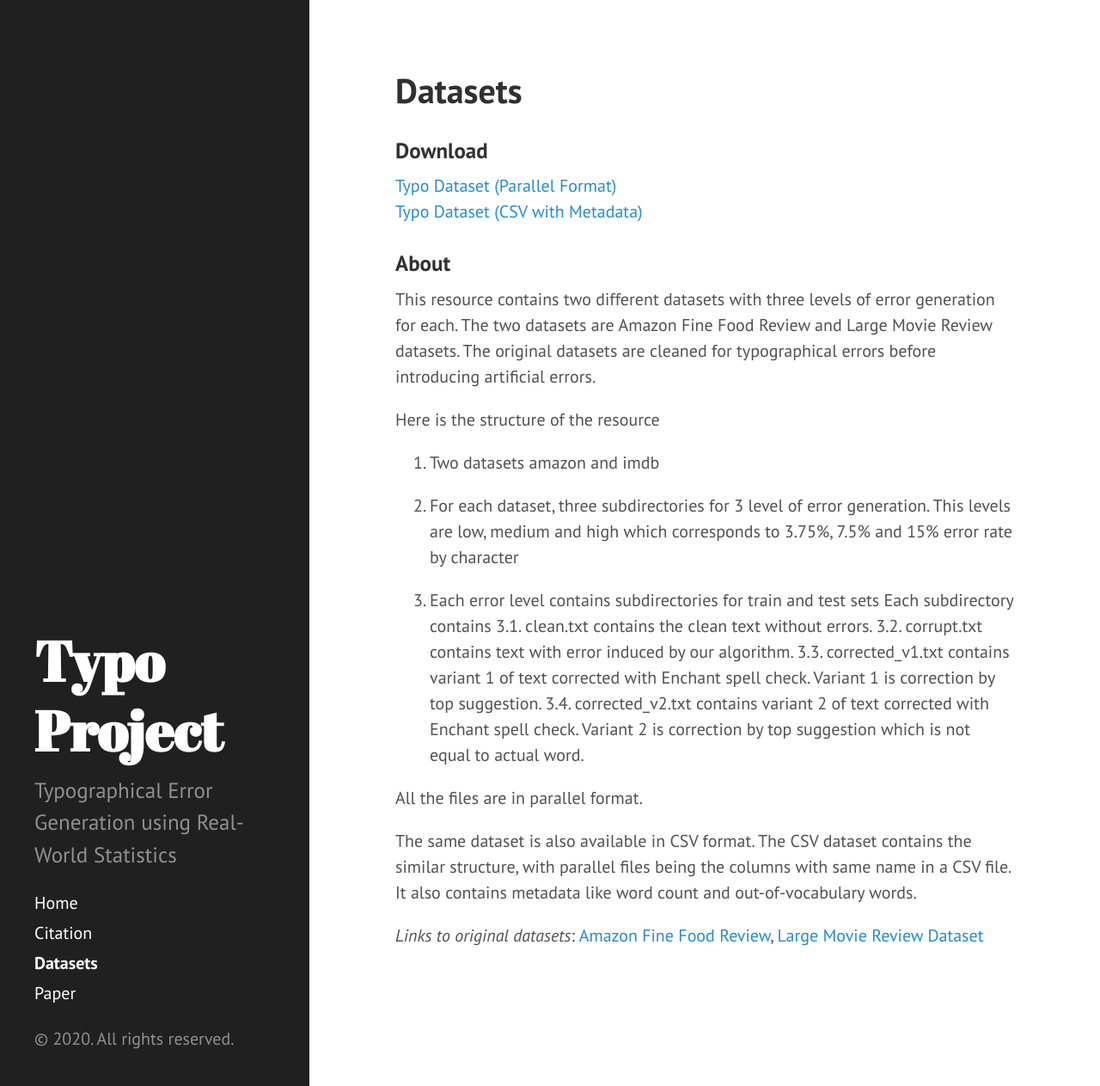
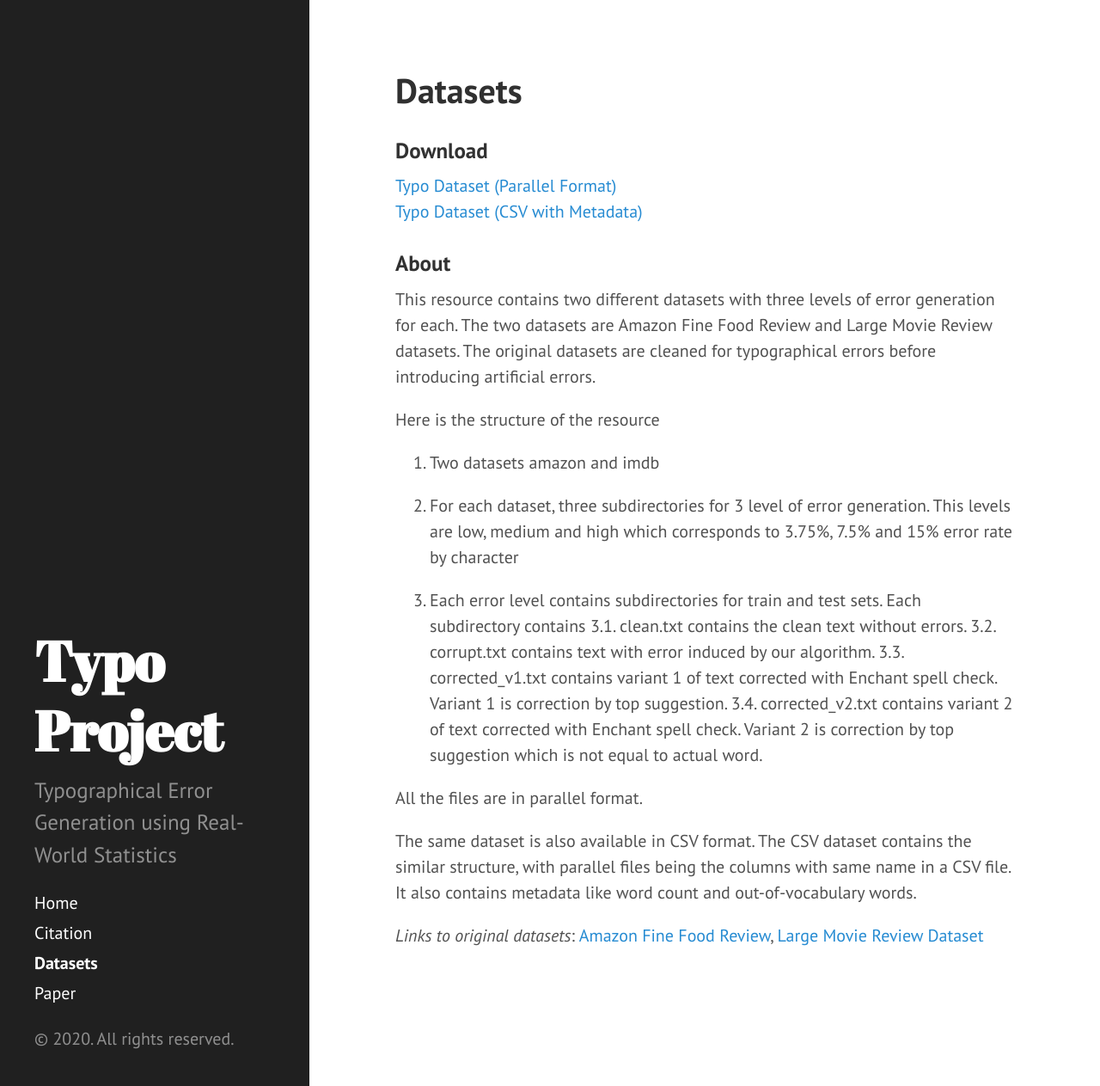
Before and after one commit to xitizzz/typo, a Jekyll site: the page built from dataset.md, in a window 1280 px wide and 1263 px high. Shown: the whole window at 86% size. Built offline with Jekyll 4.4.1, drawn with Linux system fonts in a browser that asks for light colours.

```diff
--- a/dataset.md
+++ b/dataset.md
@@ -17,8 +17,7 @@ Here is the structure of the resource
 
   2. For each dataset, three subdirectories for 3 level of error generation. This levels are low, medium and high which corresponds to 3.75%, 7.5% and 15% error rate by character
 
-  3. Each error level contains subdirectories for train and test sets
-  Each subdirectory contains
+  3. Each error level contains subdirectories for train and test sets. Each subdirectory contains
     3.1. clean.txt contains the clean text without errors.
     3.2. corrupt.txt contains text with error induced by our algorithm.
     3.3. corrected_v1.txt contains variant 1 of text corrected with Enchant spell check. Variant 1 is correction by top suggestion.
```
